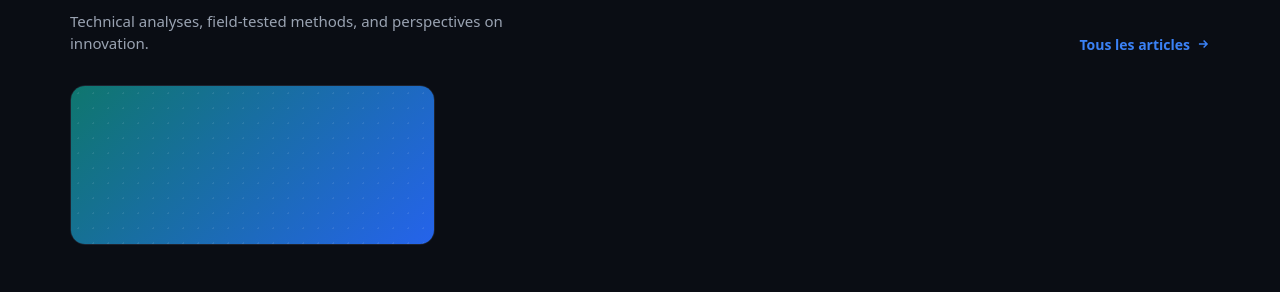
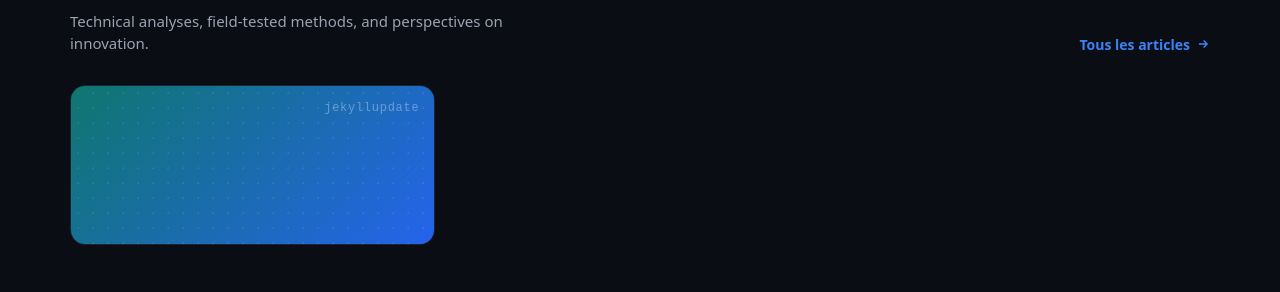
Before and after one commit to Oguidan/MichaelOguidan, a Jekyll site: the page built from index.html, in a window 1280 px wide and 900 px high, scrolled down 592 px. Shown: the part 342-634 px from the top of the window. Built offline with Jekyll 4.4.1, drawn with Linux system fonts in a browser that asks for light colours; the list of posts is cut into pages by our own code.

Commit message:
Update watermark display in article card to show post categories for improved context

```diff
--- a/_includes/post.html
+++ b/_includes/post.html
@@ -1,7 +1,7 @@
 <div class="acard" onClick="{{ a.open }}">
     <div class="cover {{ post.cover }}">
         <div class="grido"></div>
-        <div class="covwm">{{ a.wm }}</div>
+        <div class="covwm">{{ post.categories }}</div>
         <div class="covtag">{{ a.cat }}</div>
     </div>
     <div class="acbody">
```
